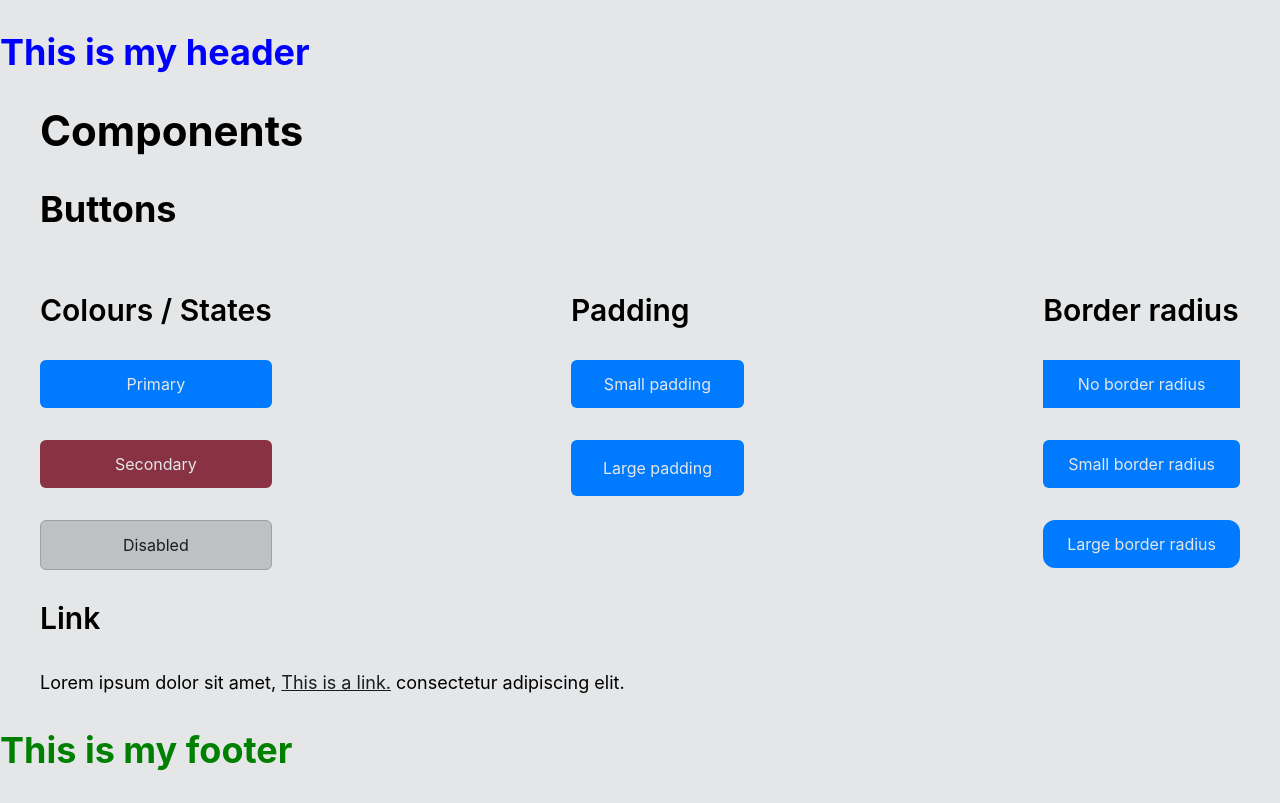
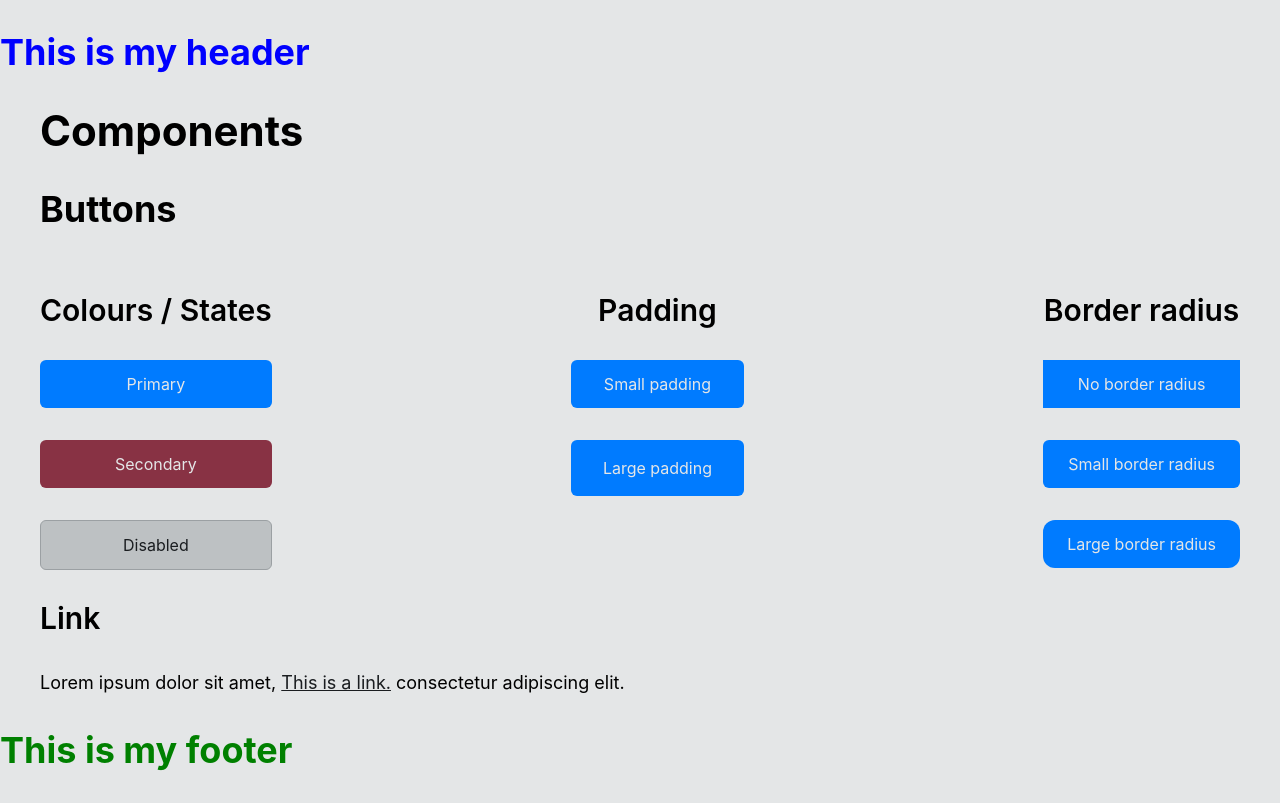
Before and after one commit to marboqmar/starter, a React app: page / in a window 1280 px wide. Built offline with nearby package versions, Linux system fonts and the light colour scheme; the HTML template or start-up script is replaced by a standard one.

Commit message:
Centred text

```diff
--- a/src/css/pages/Components.css
+++ b/src/css/pages/Components.css
@@ -1,10 +1,6 @@
 .button-examples {
   display: flex;
   flex-direction: column;
-}
-
-.button-examples h3 {
-  max-width: 16rem;
 }
 
 .button-group {
@@ -23,4 +19,8 @@
     flex-direction: row;
     justify-content: space-between;
   }
+
+  .button-examples {
+    text-align: center;
+  }
 }
```
